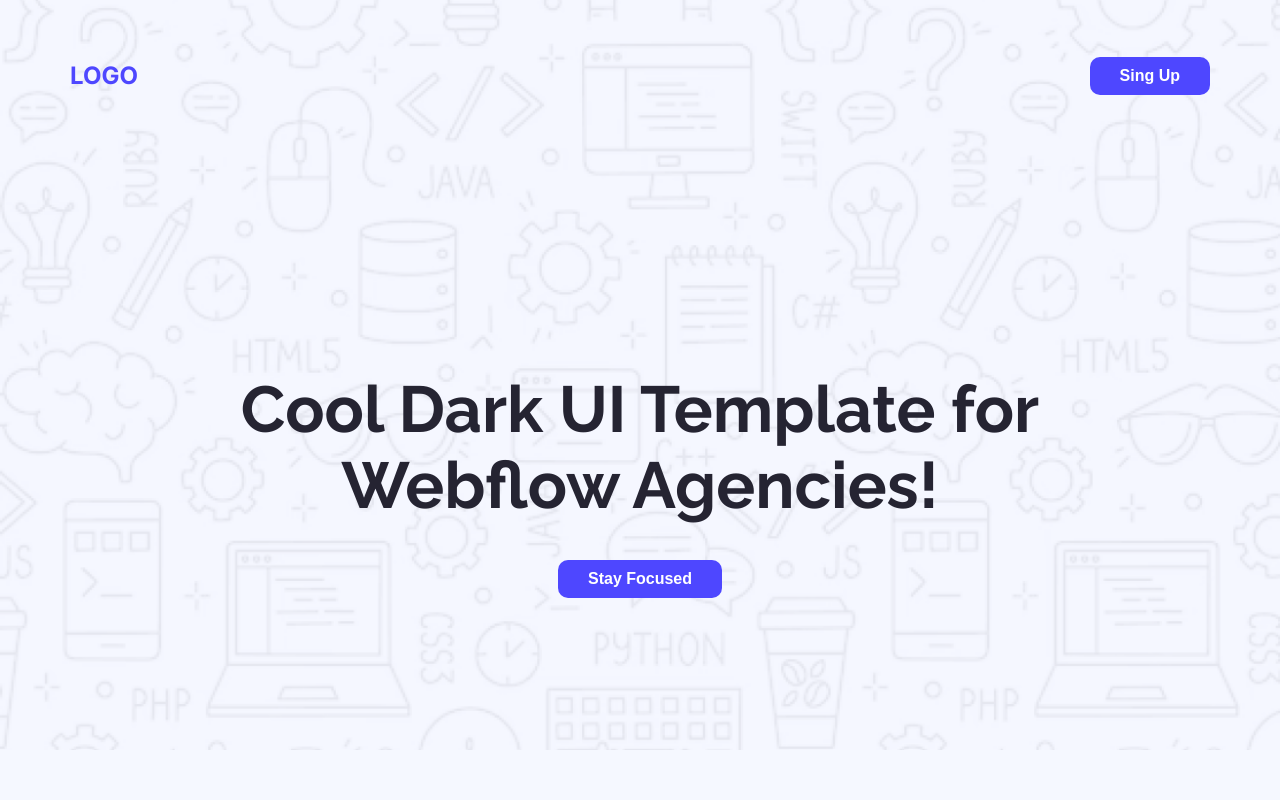
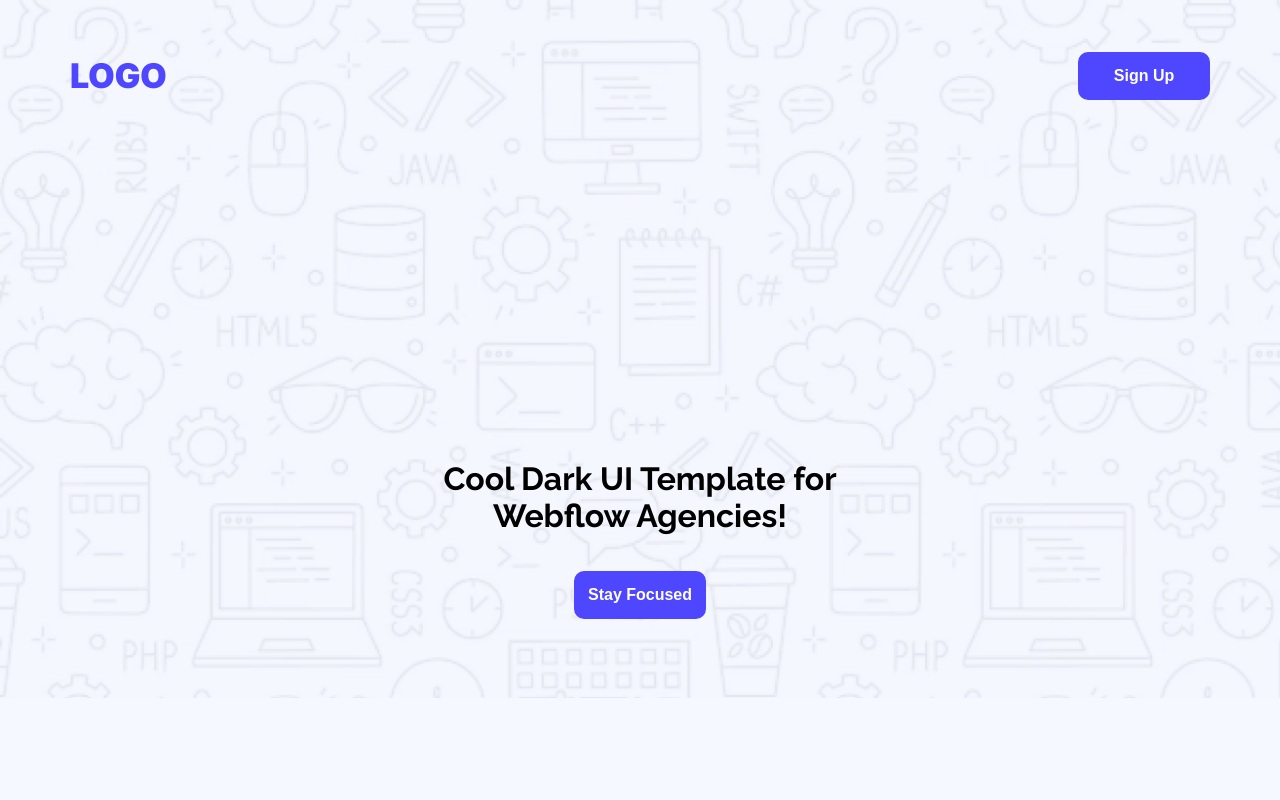
Before and after one commit to Ashraf1551/A01-landing-launchpad, a plain HTML site: page index.html in a window 1280 px wide. Shown: the top 800 px of the page. Drawn offline with Linux system fonts and the light colour scheme.

Commit message:
banner portion code reformed

```diff
--- a/index.html
+++ b/index.html
@@ -24,19 +24,18 @@
 
   <body class="raleway-primary">
     <header class="header">
-      <!-- navbar started -->
-      <nav class="nav-bar">
-        <h1 class="nav-logo secondary-text-color inter-secondary">LOGO</h1>
-        <button class="btn-primary">Sing Up</button>
+      <!-- navbar section -->
+      <nav>
+        <h1 class="nav-logo inter-secondary">LOGO</h1>
+        <button class="btn-primary">Sign Up</button>
       </nav>
 
-      <!-- banner -->
+      <!-- banner part -->
       <div class="banner">
-        <h1 class="banner-title primary-text-color">
-          Cool Dark UI Template for <br />
-          Webflow Agencies!
+        <h1 class="banner-title">
+          Cool Dark UI Template for<br />Webflow Agencies!
         </h1>
-        <button class="btn-primary">Stay Focused</button>
+        <button class="banner-btn btn-primary">Stay Focused</button>
       </div>
     </header>
 
@@ -49,7 +48,7 @@
             Explore the live preview and imagine your brand in this bold new
             look.
           </p>
-          <button class="btn-primary">Launch Live Preview</button>
+          <button class="btn-primary action-btn">Launch Live Preview</button>
         </div>
         <img src="./Assets/wc-mini.png" alt="" />
       </section>
--- a/styles/launchpad.css
+++ b/styles/launchpad.css
@@ -1,3 +1,7 @@
+* {
+  margin: 0;
+  padding: 0;
+}
 /* raleway font */
 .raleway-primary {
   font-family: "Raleway", sans-serif;
@@ -11,10 +15,6 @@
   font-optical-sizing: auto;
   font-style: normal;
 }
-* {
-  margin: 0;
-  padding: 0;
-}
 body {
   background-color: #f5f8ff;
 }
@@ -27,13 +27,17 @@ body {
 }
 
 .btn-primary {
+  background: rgb(78, 71, 255);
+  color: rgb(255, 255, 255);
+  border-radius: 10px;
+  border: none;
+  width: 132px;
+  height: 48px;
   font-size: 16px;
-  background-color: #4e47ff;
-  color: #ffffff;
-  font-weight: bold;
-  padding: 10px 30px;
-  border: none;
-  border-radius: 10px;
+  font-weight: 700;
+  line-height: 150%;
+  letter-spacing: 0%;
+  text-align: center;
 }
 .text-center {
   align-items: center;
@@ -44,39 +48,43 @@ button:hover {
 }
 
 /* nav styles */
-.nav-bar {
-  max-width: 1140px;
-  height: 151px;
+nav {
   display: flex;
   justify-content: space-between;
   align-items: center;
+  max-width: 1140px;
   margin: 0 auto;
+  height: 151px;
 }
-nav-logo {
-  font: 34px;
+.nav-logo {
+  color: rgb(78, 71, 255);
+  font-size: 34px;
   font-weight: 900;
-  width: 99px;
-  height: 51px;
+  line-height: 150%;
+  letter-spacing: 0%;
+  text-align: left;
 }
+.header {
+  background-image: url(../Assets/Hero-bg.png);
+  background-repeat: no-repeat;
+  background-size: cover;
+  max-width: 1440px;
+  height: 698px;
+}
+
+/* banner styles */
 .banner {
   text-align: center;
-  padding-bottom: 152px;
-  margin-top: 220px;
+  width: 905px;
+  /* height: 237px; */
+  margin: 309px auto 152px;
 }
 .banner-title {
   margin-bottom: 37px;
-  font-size: 65px;
-}
-
-.header {
-  background-image: url(../Assets/Hero-bg.png);
-  background-size: cover;
-  background-repeat: no-repeat;
 }
 
 /* action section styles */
 main section {
-  border: 2px solid red;
   width: 1140px;
   margin: 116px auto;
 }
@@ -101,7 +109,10 @@ main section {
   width: 403px;
   border-radius: 48px;
 }
-
+.action-btn {
+  width: 202px;
+  height: 48px;
+}
 /* productive user section styles */
 .productive-users {
   background-color: #d6dded;
@@ -185,7 +196,6 @@ main section {
 
 /* form section styles */
 .form-section {
-  border: 2px solid red;
   display: flex;
   align-items: center;
   justify-content: space-between;
```
